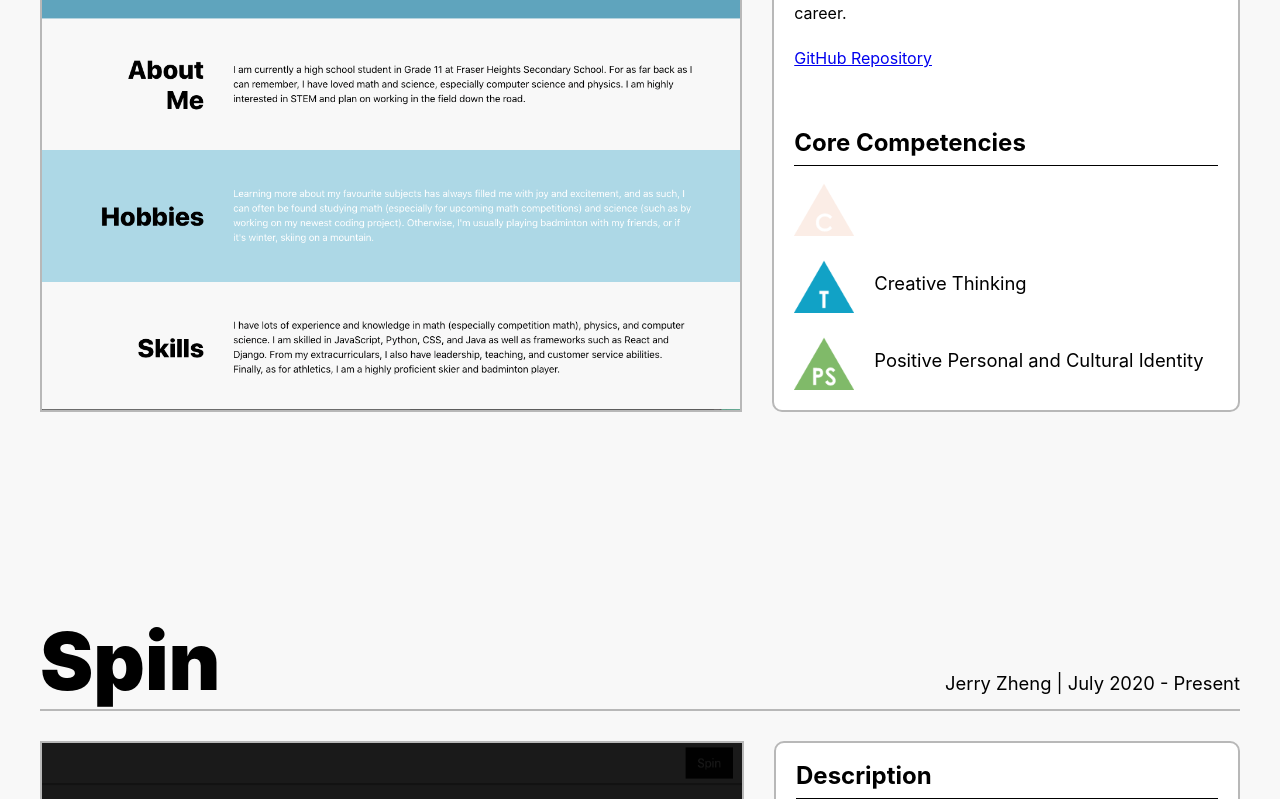
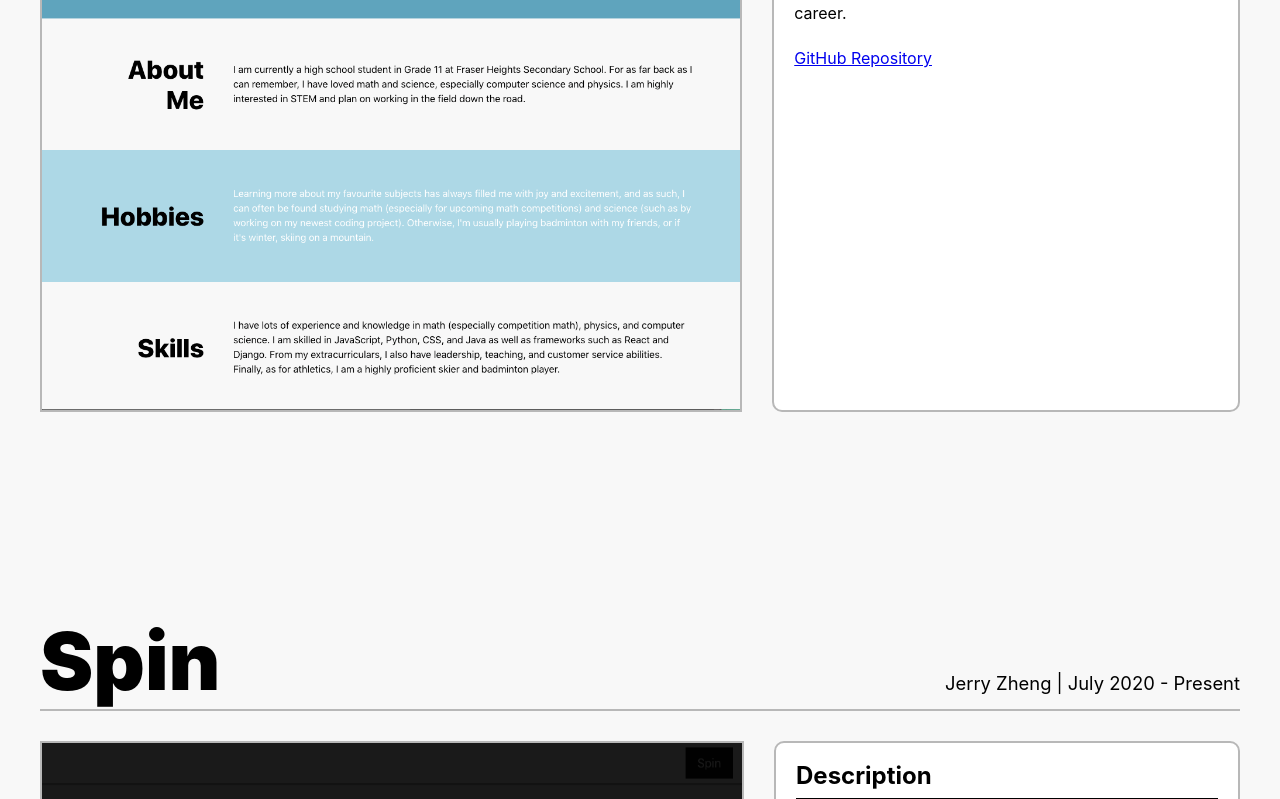
Before and after one commit to jerrytqz/jerrytq, a React (Create React App) app: page /projects in a window 1280 px wide. Shown: the part 621-1420 px from the top of the page. Built offline with nearby package versions, Linux system fonts and the light colour scheme.

Commit message:
Remove core competencies

```diff
--- a/src/components/Project/Project.js
+++ b/src/components/Project/Project.js
@@ -2,10 +2,6 @@ import React from 'react';
 
 import classes from './Project.module.css';
 import ProjectHeader from './ProjectHeader/ProjectHeader';
-
-import Communication from '../../assets/Projects/CoreCompetencies/Communication.jpeg';
-import Thinking from '../../assets/Projects/CoreCompetencies/Thinking.jpeg';
-import PersonalSocial from '../../assets/Projects/CoreCompetencies/PersonalSocial.jpeg';
 
 const Project = (props) => (
     <div>
@@ -19,32 +15,6 @@ const Project = (props) => (
                     <a href={props.linkA} target="blank" rel="noreferrer" style={{marginTop: "20px"}}>{props.linkAName}</a>
                     <a href={props.linkB} target="blank" rel="noreferrer">{props.linkBName}</a>
                 </div>
-                <div className={classes.CoreCompetencies}>
-                    <div className={classes.TextHeader}>Core Competencies</div>
-                    <div className={classes.CCContainer}>
-                        <div className={classes.SubContainer}>
-                            {props.communication
-                                ? <img src={Communication} className={classes.CoreCompetency} alt="Core Competency"/>
-                                : <img src={Communication} className={classes.CoreCompetency} alt="Core Competency" style={{opacity: "0.15"}}/>
-                            }
-                            <div>{props.communication}</div>
-                        </div>
-                        <div className={classes.SubContainer}>
-                            {props.thinking
-                                ? <img src={Thinking} className={classes.CoreCompetency} alt="Core Competency"/>
-                                : <img src={Thinking} className={classes.CoreCompetency} alt="Core Competency" style={{opacity: "0.15"}}/>
-                            }
-                            <div>{props.thinking}</div>
-                        </div>
-                        <div className={classes.SubContainer}>
-                            {props.personalSocial
-                                ? <img src={PersonalSocial} className={classes.CoreCompetency} alt="Core Competency"/>
-                                : <img src={PersonalSocial} className={classes.CoreCompetency} alt="Core Competency" style={{opacity: "0.15"}}/>
-                            }
-                            <div>{props.personalSocial}</div>
-                        </div>
-                    </div>
-                </div>
             </div>
         </div>
     </div>
```
